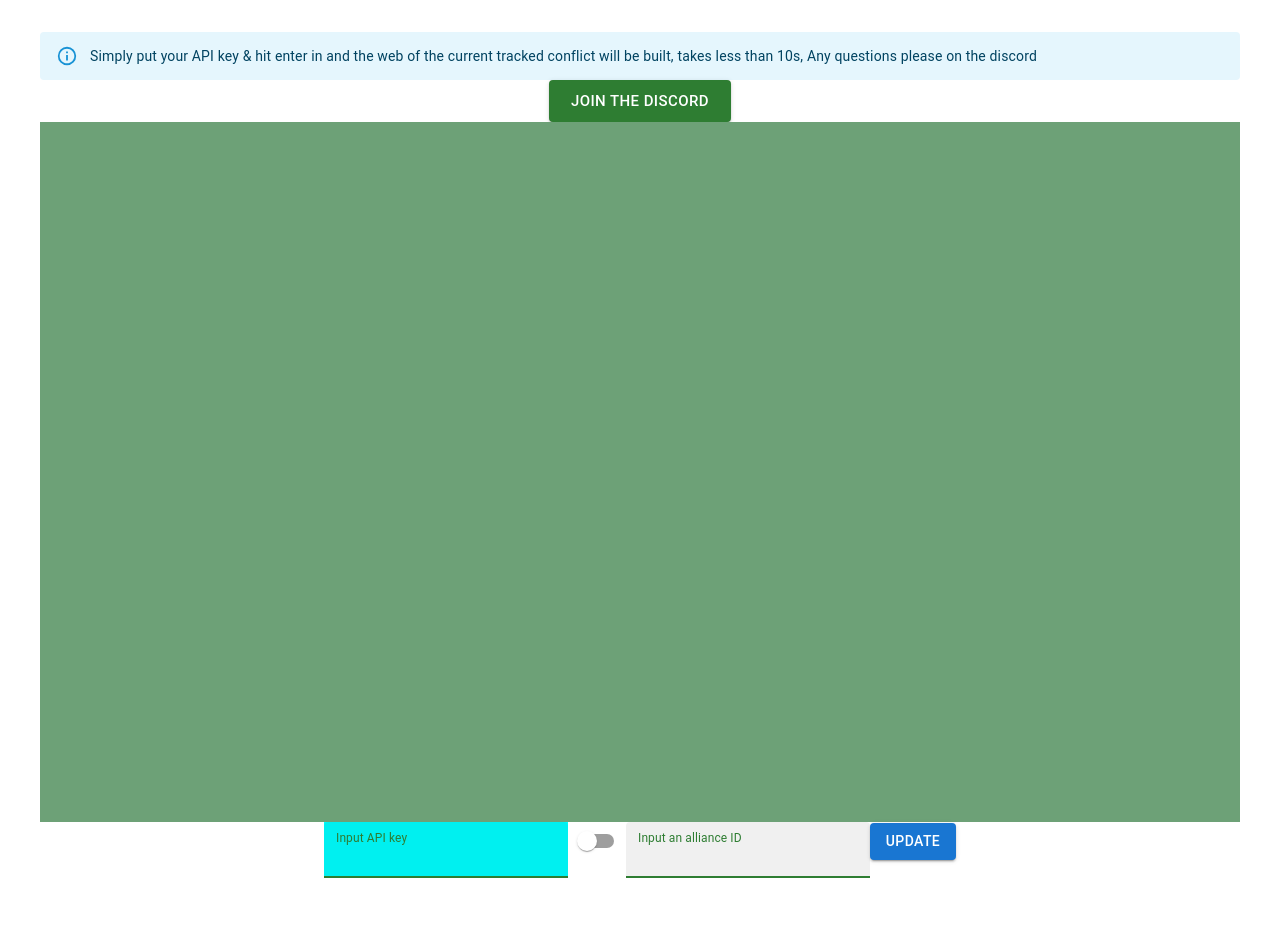
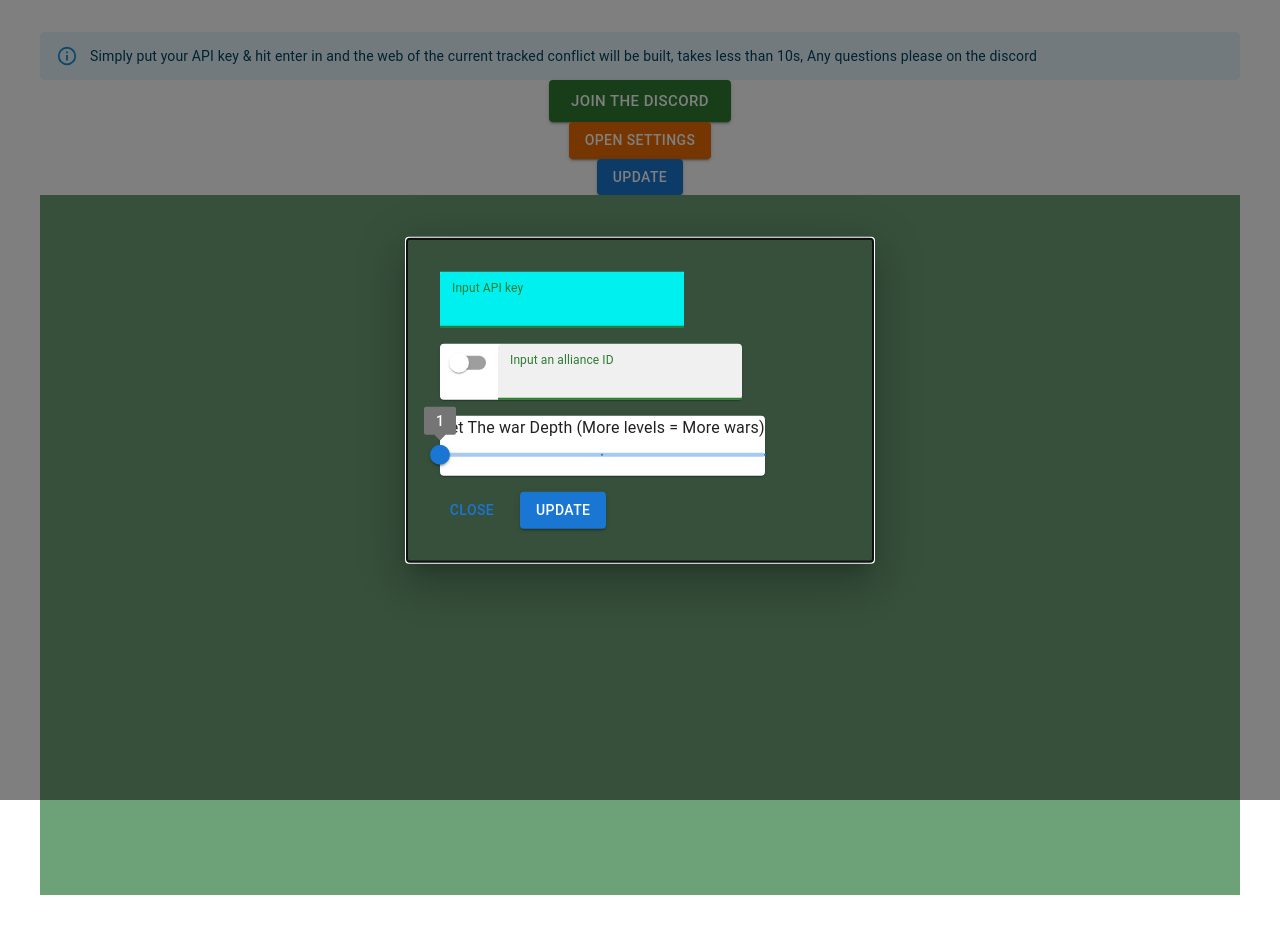
Before and after one commit to UnlimitedFrames/war-web, a React (Vite) app in the folder ts-hybrid-war-web/: page / in a window 1280 px wide. Built offline with nearby package versions, Linux system fonts and the light colour scheme.

Commit message:
MASSIVE UPDATE

```diff
--- a/ts-hybrid-war-web/src/App.tsx
+++ b/ts-hybrid-war-web/src/App.tsx
@@ -1,6 +1,6 @@
 import { useEffect, useState } from 'react'
 import './App.css'
-import { Alert, Button, CircularProgress, Switch, TextField } from '@mui/material';
+import { Alert, Box, Button, CircularProgress, Grid, Modal, Paper, Slider, Switch, TextField, Typography, styled } from '@mui/material';
 import web from './Web';
 
 function App() {
@@ -9,6 +9,26 @@ function App() {
   const [error, setError] = useState<string | undefined>(undefined);
   const [natOrAA, setNatOrAA] = useState(false);
   const [isLoading, setisLoading] = useState(false);
+  const [level, setLevel] = useState(1)
+  const [open, setOpen] = useState(true);
+  const handleOpen = () => setOpen(true);
+  const handleClose = () => setOpen(false);
+
+  const style = {
+    position: 'absolute' as 'absolute',
+    top: '50%',
+    left: '50%',
+    transform: 'translate(-50%, -50%)',
+    width: 400,
+    border: '2px solid #000',
+    boxShadow: 24,
+    p: 4,
+  };
+
+  const handleChange = (event: Event, newValue: number | number[]) => {
+
+    (typeof newValue == "number" && [1, 2, 3].includes(newValue)) && setLevel(newValue);
+  };
 
   useEffect(() => {
     apikey
@@ -17,14 +37,60 @@ function App() {
   return (
     <>
       <Alert severity='info'>Simply put your API key & hit enter in and the web of the current tracked conflict will be built, takes less than 10s, Any questions please on the discord</Alert>
-      <Button href="https://discord.gg/bnPQvGX" target="_blank" variant="contained" color="success" size="large">Join the Discord</Button>
+      <Box>
+        <Grid spacing={2}>
+          <Grid item >
+            <Button href="https://discord.gg/bnPQvGX" target="_blank" variant="contained" color="success" size="large">Join the Discord</Button>
+          </Grid>
+          <Grid item >
+            <Button onClick={handleOpen} color='warning' variant='contained'>Open Settings</Button>
+          </Grid>
+          <Grid item >
+            <Button onClick={() => web({ apikey, id, natOrAA, setisLoading, setError, level })} variant='contained' > Update </Button>
+          </Grid>
+        </Grid >
+      </Box>
+      <Modal
+        open={open}
+        onClose={handleClose}
+        aria-labelledby="modal-modal-title"
+        aria-describedby="modal-modal-description"
+      >
+        <Box sx={style}>
+          <Grid container spacing={2} >
+            <Grid item>
+              <TextField value={apikey} focused color='success' className='apikeyinput' id="outlined-basic" label="Input API key" variant="filled" onChange={(event: any) => setApikey(event.target.value)} />
+            </Grid>
+            <Grid item>
+              <Paper>
+                <Switch checked={natOrAA} onChange={(event) => setNatOrAA(event.target.checked)} color="secondary" />
+                <TextField focused color='success' id="outlined-basic" label={natOrAA ? "Input a nation ID" : "Input an alliance ID"} variant="filled" value={id} onChange={(event: any) => setId(event.target.value)} />
+              </Paper>
+            </Grid>
+            <Grid item>
+              <Paper>
+                <Typography>
+                  Set The war Depth (More levels = More wars)
+                </Typography>
+                <Slider value={level} marks min={1} max={3} valueLabelDisplay="on" onChange={handleChange} />
+              </Paper>
+            </Grid>
+            <Grid item>
+              <Button onClick={handleClose}>Close</Button>
+            </Grid>
+            <Grid item>
+              <Button onClick={() => {
+                web({ apikey, id, natOrAA, setisLoading, setError, level })
+                handleClose()
+              }} variant='contained' > Update </Button>
+            </Grid>
+          </Grid>
+        </Box>
+      </Modal>
+      {error && <Alert severity='error'>{error}</Alert>}
+      {isLoading && <CircularProgress color="secondary" />}
       <div id='network' style={{ width: "1200px", height: "700px", position: "sticky", left: "0px", top: "5px", backgroundColor: "#6da177" }}></div >
-      {isLoading && <CircularProgress color="secondary" />}
-      <TextField focused color='success' className='apikeyinput' id="outlined-basic" label="Input API key" variant="filled" onChange={(event: any) => setApikey(event.target.value)} />
-      <Switch checked={natOrAA} onChange={(event) => setNatOrAA(event.target.checked)} color="secondary" />
-      <TextField focused color='success' id="outlined-basic" label={natOrAA ? "Input a nation ID" : "Input an alliance ID"} variant="filled" value={id} onChange={(event: any) => setId(event.target.value)} />
-      <Button onClick={() => web({ apikey, id, natOrAA, setisLoading, setError })} variant='contained' > Update </Button>
-      {error && <Alert severity='error'>{error}</Alert>}
+
     </>
   )
 }
--- a/ts-hybrid-war-web/src/Web.tsx
+++ b/ts-hybrid-war-web/src/Web.tsx
@@ -1,7 +1,38 @@
 import { DataSet } from "vis-data"
 import { Network } from "vis-network"
 
-interface webProps { apikey: string, id: string, natOrAA: boolean, setisLoading: any, setError: any }
+
+type warWithWars = {
+    attacker: warNatWithWars,
+    defender: warNatWithWars,
+    turns_left: number,
+    id: string
+}
+type war = {
+    attacker: warNat,
+    defender: warNat,
+    turns_left: number
+    id: string
+}
+type warNatWithWars = {
+    nation_name: string,
+    id: string,
+    num_cities: number,
+    alliance: alliance
+    wars?: any[]
+}
+type warNat = {
+    nation_name: string,
+    id: string,
+    num_cities: number,
+    alliance: alliance
+}
+type alliance =
+    {
+        id: string,
+        flag: string
+    } | null
+interface webProps { apikey: string, id: string, natOrAA: boolean, setisLoading: any, setError: any, level: number }
 export default function web(props: webProps) {
     props.setisLoading(true)
     props.setError(undefined)
@@ -18,8 +49,96 @@ export default function web(props: webProps) {
         },
 
         body: JSON.stringify({
-            query: `{
-        wars(`+ (props.natOrAA ? ("nation_id") : ("alliance_id")) + `:[` + id + `],active:true,first:1000){
+            query: props.level == 1 ? level1(props) : props.level == 2 ? level2(props) : level3(props)
+        })
+    })
+        .then(res => res.json())
+        .then(res => {
+            res.errors &&
+                props.setError(res.errors[0].message)
+            let totalWars: war[] = []
+            res.data.wars.data.forEach(
+                (war: warWithWars) => {
+                    war.attacker?.wars && war.attacker.wars.forEach((war2: warWithWars) => {
+                        war2.attacker?.wars && war2.attacker.wars.forEach((war3: warWithWars) => {
+                            totalWars.push(war3)
+                        })
+                        war2.defender?.wars && war2.defender.wars.forEach((war3: warWithWars) => {
+                            totalWars.push(war3)
+                        })
+                        totalWars.push(war2)
+
+                    })
+                    war.defender?.wars && war.defender.wars.forEach((war2: warWithWars) => {
+                        war2.attacker.wars && war2.attacker.wars.forEach((war3: warWithWars) => {
+                            totalWars.push(war3)
+                        })
+                        war2.defender?.wars && war2.defender.wars.forEach((war3: warWithWars) => {
+                            totalWars.push(war3)
+                        })
+
+                        totalWars.push(war2)
+
+                    }
+                    )
+                    totalWars.push(war)
+                }
+            )
+
+            let nations: any[] = []
+            let wars: any[] = []
+
+
+
+            loadWars(nations, wars, totalWars)
+
+            var nodes = new DataSet(nations)
+            var edges = new DataSet(wars);
+
+
+            var data = {
+                nodes: nodes,
+                edges: edges,
+
+            };
+
+
+            var options = {};
+            new Network(container as HTMLElement, data as any, options)
+            props.setisLoading(false)
+        })
+}
+
+function loadWars(nations: any, wars: any, data: any) {
+    let nation_ids: string[] = []
+    let allowed_ids: string[] = []
+    let doneWars: string[] = []
+    data.forEach((war: war) => {
+        if (!doneWars.includes(war.id) && war.attacker.alliance != null && war.defender.alliance != null) {
+            if (allowed_ids.length == 0 || allowed_ids.includes(war.attacker.id) || allowed_ids.includes(war.defender.id)) {
+                if (!nation_ids.includes(war.attacker.id)) {
+                    nations.push({ id: war.attacker.id, weight: war.attacker.num_cities, title: war.attacker.id, scaling: { min: 5, max: 35 }, value: war.attacker.num_cities, group: war.attacker.alliance.id, label: war.attacker.nation_name, shape: "circularImage", image: war.attacker.alliance.flag })
+                    nation_ids.push(war.attacker.id)
+                }
+
+                if (!nation_ids.includes(war.defender.id)) {
+                    nations.push({ id: war.defender.id, weight: war.attacker.num_cities * 10, title: war.defender.id, scaling: { min: 5, max: 35 }, value: war.defender.num_cities, group: war.defender.alliance.id, label: war.defender.nation_name, shape: "circularImage", image: war.defender.alliance.flag })
+                    nation_ids.push(war.defender.id)
+                }
+
+                wars.push({ title: "war", arrows: 'middle', smooth: { type: "continuous" }, from: war.attacker.id, to: war.defender.id, id: war.id, width: war.turns_left / 12 })
+                doneWars.push(war.id)
+
+            }
+        }
+    })
+    return ({ nations, wars, nation_ids, allowed_ids })
+}
+
+
+function level1(props: webProps) {
+    return (`{
+        wars(`+ (props.natOrAA ? ("nation_id") : ("alliance_id")) + `:[` + props.id + `],active:true,first:1000){
         data{
 
   attacker{
@@ -41,58 +160,246 @@ defender{
   }
 }
 turns_left
+id
 }
 }
 }
-`
-        })
-    })
-        .then(res => res.json())
-        .then(res => {
-
-            res.errors &&
-                props.setError(res.errors[0].message)
-
-
-            let nations = []
-            let nation_ids: string[] = []
-            let wars = []
-            let allowed_ids: string[] = []
-
-
-            for (let war of res.data.wars.data) {
-                if (war.attacker.alliance != null && war.defender.alliance != null) {
-                    if (allowed_ids.length == 0 || allowed_ids.includes(war.attacker.id) || allowed_ids.includes(war.defender.id)) {
-                        if (!nation_ids.includes(war.attacker.id)) {
-                            nations.push({ id: war.attacker.id, weight: war.attacker.num_cities, title: war.attacker.id, scaling: { min: 5, max: 35 }, value: war.attacker.num_cities, group: war.attacker.alliance.id, label: war.attacker.nation_name, shape: "circularImage", image: war.attacker.alliance.flag })
-                            nation_ids.push(war.attacker.id)
-                        }
-
-                        if (!nation_ids.includes(war.defender.id)) {
-                            nations.push({ id: war.defender.id, weight: war.attacker.num_cities * 10, title: war.defender.id, scaling: { min: 5, max: 35 }, value: war.defender.num_cities, group: war.defender.alliance.id, label: war.defender.nation_name, shape: "circularImage", image: war.defender.alliance.flag })
-                            nation_ids.push(war.defender.id)
-                        }
-
-                        wars.push({ title: "war", arrows: 'middle', smooth: { type: "continuous" }, from: war.attacker.id, to: war.defender.id, id: war.id, width: war.turns_left / 12 })
-
-
-                    }
+  `
+    )
+}
+function level2(props: webProps) {
+    return (`{
+    wars(`+ (props.natOrAA ? ("nation_id") : ("alliance_id")) + `:[` + props.id + `], active: true, first: 1000) {
+      data {
+        attacker {
+          nation_name
+          id
+          num_cities
+          alliance {
+            id
+            flag
+          }
+          wars(active: true){
+            attacker {
+          nation_name
+          id
+          num_cities
+          alliance {
+            id
+            flag
+          }
+        }
+        defender {
+          nation_name
+          id
+          num_cities
+          alliance {
+            id
+            flag
+          }
+        }
+        turns_left
+        id
+          }
+        }
+        defender {
+          nation_name
+          id
+          num_cities
+          alliance {
+            id
+            flag
+          }
+          wars(active: true){
+            attacker {
+          nation_name
+          id
+          num_cities
+          alliance {
+            id
+            flag
+          }
+        }
+        defender {
+          nation_name
+          id
+          num_cities
+          alliance {
+            id
+            flag
+          }
+        }
+        turns_left
+        id
+          }
+        }
+        turns_left
+        id
+      }
+    }
+  }
+  `
+    )
+}
+function level3(props: webProps) {
+    return (`{
+        wars(`+ (props.natOrAA ? ("nation_id") : ("alliance_id")) + `:[` + props.id + `], active: true, first: 1000) {
+            data {
+            attacker {
+              nation_name
+              id
+              num_cities
+                      wars(active: true) {
+              attacker {
+                nation_name
+                id
+                num_cities
+                alliance {
+                  id
+                  flag
                 }
+                wars(active: true){
+                  attacker {
+                nation_name
+                id
+                num_cities
+                alliance {
+                  id
+                  flag
+                }
+              }
+              defender {
+                nation_name
+                id
+                num_cities
+                alliance {
+                  id
+                  flag
+                }
+              }
+              turns_left
+              id
+                }
+              }
+              defender {
+                nation_name
+                id
+                num_cities
+                alliance {
+                  id
+                  flag
+                }
+                wars(active: true){
+                  attacker {
+                nation_name
+                id
+                num_cities
+                alliance {
+                  id
+                  flag
+                }
+              }
+              defender {
+                nation_name
+                id
+                num_cities
+                alliance {
+                  id
+                  flag
+                }
+              }
+              turns_left
+              id
+                }
+              }
+              turns_left
+              id
             }
-
-            var nodes = new DataSet(nations)
-            var edges = new DataSet(wars);
-
-
-            var data = {
-                nodes: nodes,
-                edges: edges,
-
-            };
-
-
-            var options = {};
-            new Network(container as HTMLElement, data as any, options)
-            props.setisLoading(false)
-        })
+              alliance {
+                id
+                flag
+              }
+            }
+            defender {
+              nation_name
+              id
+              num_cities
+                      wars (active: true){
+              attacker {
+                nation_name
+                id
+                num_cities
+                alliance {
+                  id
+                  flag
+                }
+                wars(active: true){
+                  attacker {
+                nation_name
+                id
+                num_cities
+                alliance {
+                  id
+                  flag
+                }
+              }
+              defender {
+                nation_name
+                id
+                num_cities
+                alliance {
+                  id
+                  flag
+                }
+              }
+              turns_left
+              id
+                }
+              }
+              defender {
+                nation_name
+                id
+                num_cities
+                alliance {
+                  id
+                  flag
+                }
+                wars(active: true){
+                  attacker {
+                nation_name
+                id
+                num_cities
+                alliance {
+                  id
+                  flag
+                }
+              }
+              defender {
+                nation_name
+                id
+                num_cities
+                alliance {
+                  id
+                  flag
+                }
+              }
+              turns_left
+              id
+                }
+              }
+              turns_left
+              id
+            }
+              alliance {
+                id
+                flag
+              }
+            }
+            turns_left
+            id
+          }
+        }
+      }
+  `
+    )
 }
```
